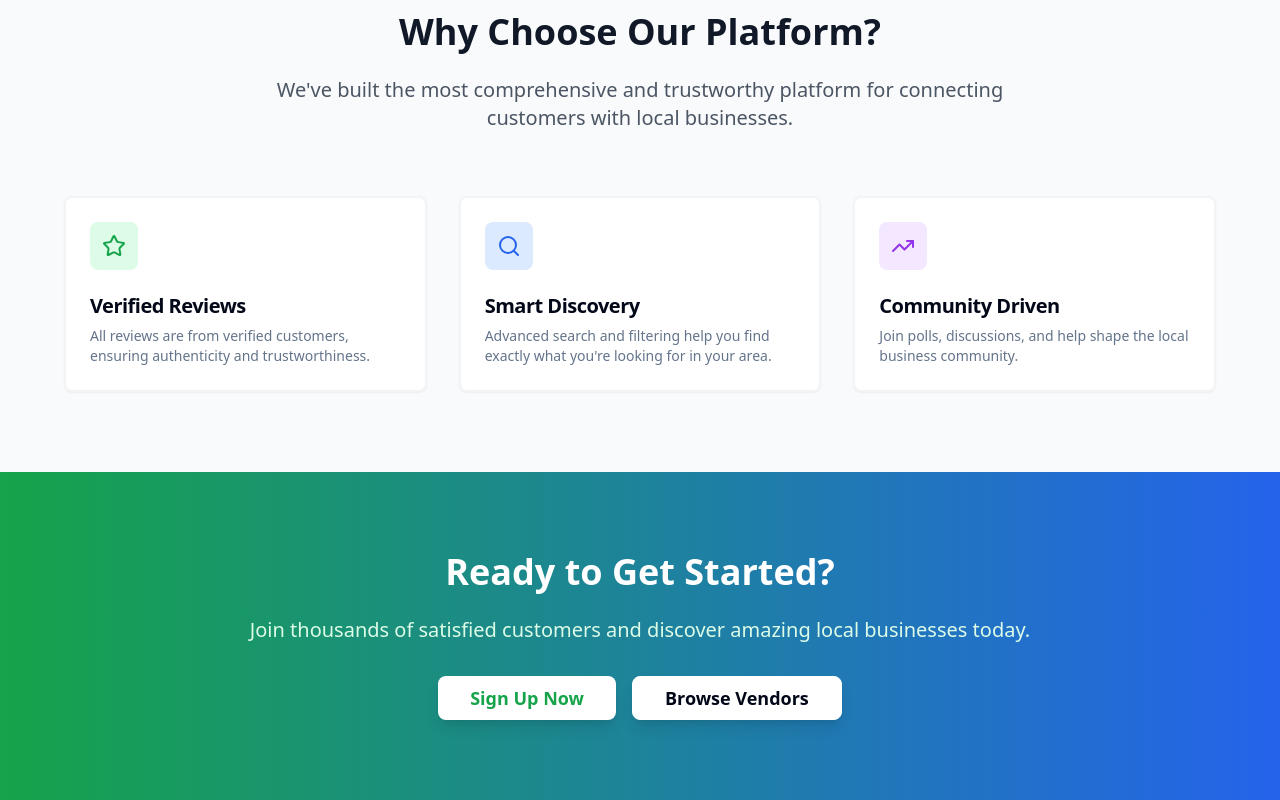
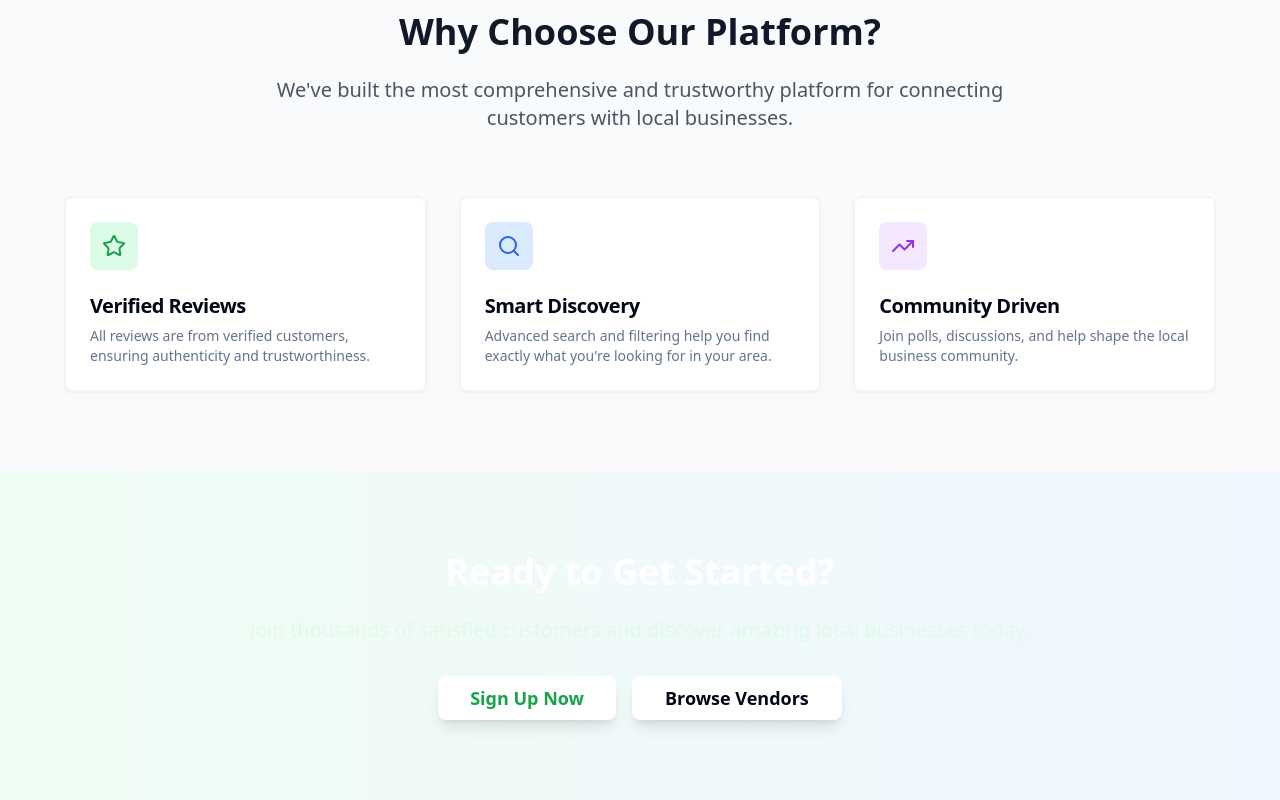
Before and after one commit to Migs-Ai/rateam-local-vibes-hub, a React (Vite) app: page / in a window 1280 px wide. Shown: the part 1419-2219 px from the top of the page. Built offline with nearby package versions, Linux system fonts and the light colour scheme.

Commit message:
Visual edit in Lovable
Edited UI in Lovable

```diff
--- a/src/pages/Index.tsx
+++ b/src/pages/Index.tsx
@@ -132,7 +132,7 @@ const Index = () => {
       </section>
 
       {/* CTA Section */}
-      <section className="py-20 px-4 bg-gradient-to-r from-green-600 to-blue-600">
+      <section className="py-20 px-4 bg-gradient-to-r from-white-600 to-green-600 ">
         <div className="max-w-4xl mx-auto text-center">
           <h2 className="text-4xl font-bold text-white mb-6">
             Ready to Get Started?
```
